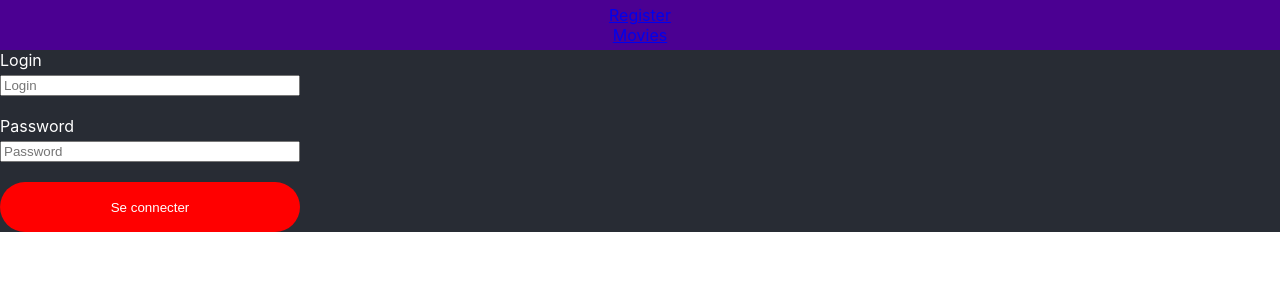
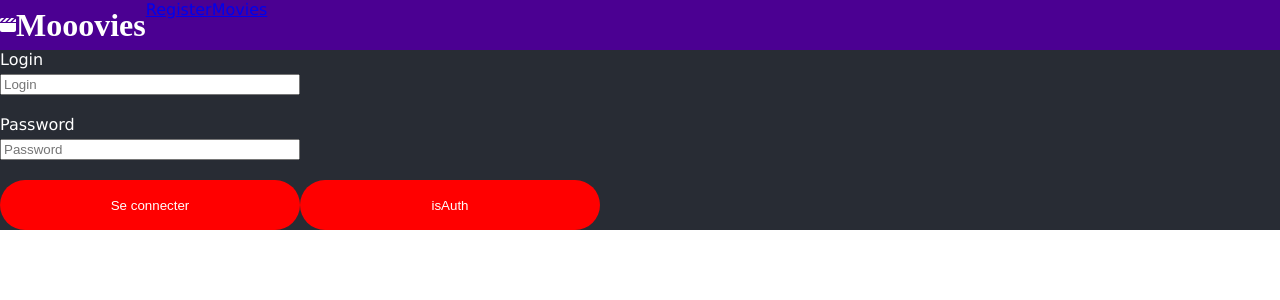
Before and after one commit to jbb-dev/movies, a React (Create React App) app: page / in a window 1280 px wide. Shown: the top 300 px of the page. Built offline with nearby package versions, Linux system fonts and the light colour scheme.

Commit message:
add detail movie

```diff
--- a/package.json
+++ b/package.json
@@ -3,6 +3,10 @@
   "version": "0.1.0",
   "private": true,
   "dependencies": {
+    "@fortawesome/fontawesome-svg-core": "^1.3.0",
+    "@fortawesome/free-regular-svg-icons": "^6.0.0",
+    "@fortawesome/free-solid-svg-icons": "^6.0.0",
+    "@fortawesome/react-fontawesome": "^0.1.17",
     "@testing-library/jest-dom": "^5.14.1",
     "@testing-library/react": "^12.0.0",
     "@testing-library/user-event": "^13.2.1",
@@ -12,7 +16,6 @@
     "react-dom": "^17.0.2",
     "react-router-dom": "^6.2.1",
     "react-scripts": "5.0.0",
-    "reactstrap": "^9.0.1",
     "web-vitals": "^2.1.0"
   },
   "scripts": {
--- a/src/App.css
+++ b/src/App.css
@@ -3,4 +3,5 @@
   padding: 0;
   background-color: #282c34;
   color: white;
+  font-family:Verdana, Geneva, Tahoma, sans-serif;
 }
--- a/src/Movies/ListMovies.jsx
+++ b/src/Movies/ListMovies.jsx
@@ -1,10 +1,10 @@
 import React, { useEffect, useState } from 'react';
 import Axios from 'axios';
-import Movie from './Movie';
 import './movies.css'
 import { useNavigate } from 'react-router-dom';
+import MovieCard from './MovieCard';
 
-const ListMovies = ({isAuth}) => {
+const ListMovies = ({isAuth, setSelectMovie }) => {
 
     let navigate = useNavigate();
 
@@ -19,6 +19,11 @@ const ListMovies = ({isAuth}) => {
         .get(URL)
         .then(response => setData(response.data.results))
         .catch(err => setErr(err))
+    };
+
+    const goToMovie = (movie) => {
+        setSelectMovie(movie);
+        navigate(`/movies/${movie.id}`);
     };
 
     useEffect(() => {
@@ -37,7 +42,14 @@ const ListMovies = ({isAuth}) => {
   return (
     <div className='container'>
         {data != null ?
-            data.map((movie, index) => <Movie key={movie.id} {...movie} />)
+            data.map((movie, index) => {
+            return (
+                <MovieCard
+                    key={movie.id}
+                    {...movie}
+                    goToMovie={() => goToMovie(movie)}
+                />
+            )})
         :
             <p>Chargement en cours...</p>
         }
--- a/src/Movies/Movie.jsx
+++ b/src/Movies/MovieCard.jsx
@@ -1,20 +1,18 @@
 import React from 'react';
-import { Card, CardBody, CardTitle, CardText, CardImg } from 'reactstrap';
 import './movie.css'
 
-const Movie = (props) => {
+const MovieCard = (props) => {
 
     const imageDuFilm = props.poster_path;
     const imageURL = `https://image.tmdb.org/t/p/original/${imageDuFilm}`
 
   return (
-    <div className='card'>
+    <div className='card' onClick={props.goToMovie}>
         <h2>{props.title}</h2>
         <p>Date de sortie : {props.release_date} </p>
-        <p>Description : {props.overview}</p>
         <img alt={props.title} src={imageURL} />
     </div>
-  )
-}
+  );
+};
 
-export default Movie;
+export default MovieCard;
--- /dev/null
+++ b/src/Movies/MovieDetail.jsx
@@ -0,0 +1,19 @@
+import React from 'react';
+import './movie.css'
+
+const MovieDetail = (props) => {
+
+    const imageDuFilm = props.selectedMovie.poster_path;
+    const imageURL = `https://image.tmdb.org/t/p/original/${imageDuFilm}`
+
+  return (
+    <div className='card'>
+        <h2>{props.selectedMovie.title}</h2>
+        <p>Date de sortie : {props.selectedMovie.release_date} </p>
+        <p>Description : {props.selectedMovie.overview}</p>
+        <img alt={props.selectedMovie.title} src={imageURL} />
+    </div>
+  )
+}
+
+export default MovieDetail;
--- a/src/Register/Login.jsx
+++ b/src/Register/Login.jsx
@@ -14,6 +14,7 @@ const Login = (props) => {
     });
 
     const login = () => {
+        console.log('isAuth = ', props.isAuth);
         const valid = () => props.setIsAuth(true);
         checkAuth(userLogged.login, userLogged.password, valid);
     };
@@ -49,6 +50,11 @@ const Login = (props) => {
                 click={login}
                 active={formIsNotEmpty}
             />
+            <Button
+                label='isAuth'
+                click={login}
+                active={formIsNotEmpty}
+            />
         </div>
     )
 };
--- a/src/Router.jsx
+++ b/src/Router.jsx
@@ -4,28 +4,24 @@ import Register from './Register/Register';
 import ListMovies from './Movies/ListMovies';
 import Header from './shared/Header';
 import Login from './Register/Login';
+import MovieDetail from './Movies/MovieDetail';
 
 const Router = () => {
 
     const [isAuth, setIsAuth] = useState(false);
+    const [selectedMovie, setSelectedMovie] = useState(null);
 
     return (
         <BrowserRouter>
             <Header />
             <Routes>
-                <Route path='/' element={<Login
-                                            isAuth={isAuth}
-                                            setIsAuth={setIsAuth}
-                                        />} />
+                <Route path='/' element={<Login isAuth={isAuth} setIsAuth={setIsAuth} />} />
                 <Route path='/register' element={<Register />} />
-                <Route
-                    path='/movies'
-                    element={
-                        <ListMovies
-                            isAuth={isAuth}
-                        />
-                    }
-                />
+                <Route path='/movies' element={ <ListMovies
+                                                        isAuth={isAuth}
+                                                        setSelectMovie={setSelectedMovie}
+                                                /> } />
+                <Route path='/movies/:id' element={<MovieDetail selectedMovie={selectedMovie} />} />
             </Routes>
         </BrowserRouter>
     )
--- a/src/shared/Header.jsx
+++ b/src/shared/Header.jsx
@@ -1,14 +1,21 @@
 import React from 'react'
 import { Link } from 'react-router-dom';
 import './header.css';
+import { FontAwesomeIcon } from '@fortawesome/react-fontawesome'
+import { faCoffee } from '@fortawesome/free-solid-svg-icons'
+import { faClapperboard } from '@fortawesome/free-solid-svg-icons'
 
 const Header = () => {
   return (
-      <div className='container'>
-        <Link to={'/'}>Register</Link>
-        <Link to={'/movies'}>Movies</Link>
-      </div>
-  )
-}
+        <div className='container-header'>
+            <div className='container-logo'>
+                <FontAwesomeIcon icon={faClapperboard} />
+                <h1 style={{fontFamily: 'Nunito'}}>Mooovies</h1>
+            </div>
+            <Link to={'/'}>Register</Link>
+            <Link to={'/movies'}>Movies</Link>
+        </div>
+    )
+};
 
 export default Header;
--- a/src/shared/header.css
+++ b/src/shared/header.css
@@ -1,6 +1,15 @@
-.container {
+.container-header {
     width: 100vw;
     height: 50px;
     background-color: rgb(75, 0, 146);
     display: flex;
 }
+
+.container-logo {
+    display: flex;
+    align-items: center;
+}
+
+.logo {
+    margin-left: 30px;
+}
```
